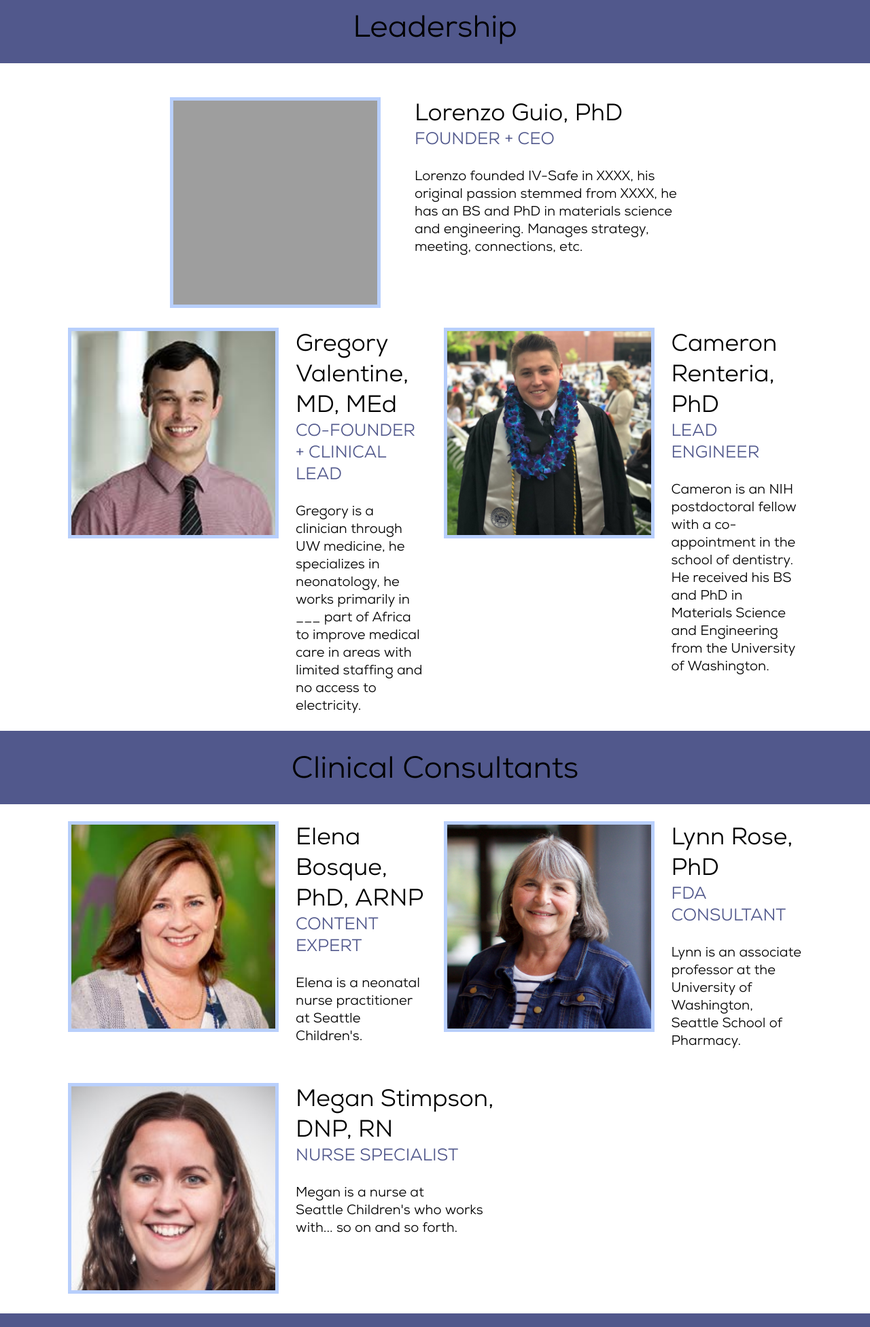
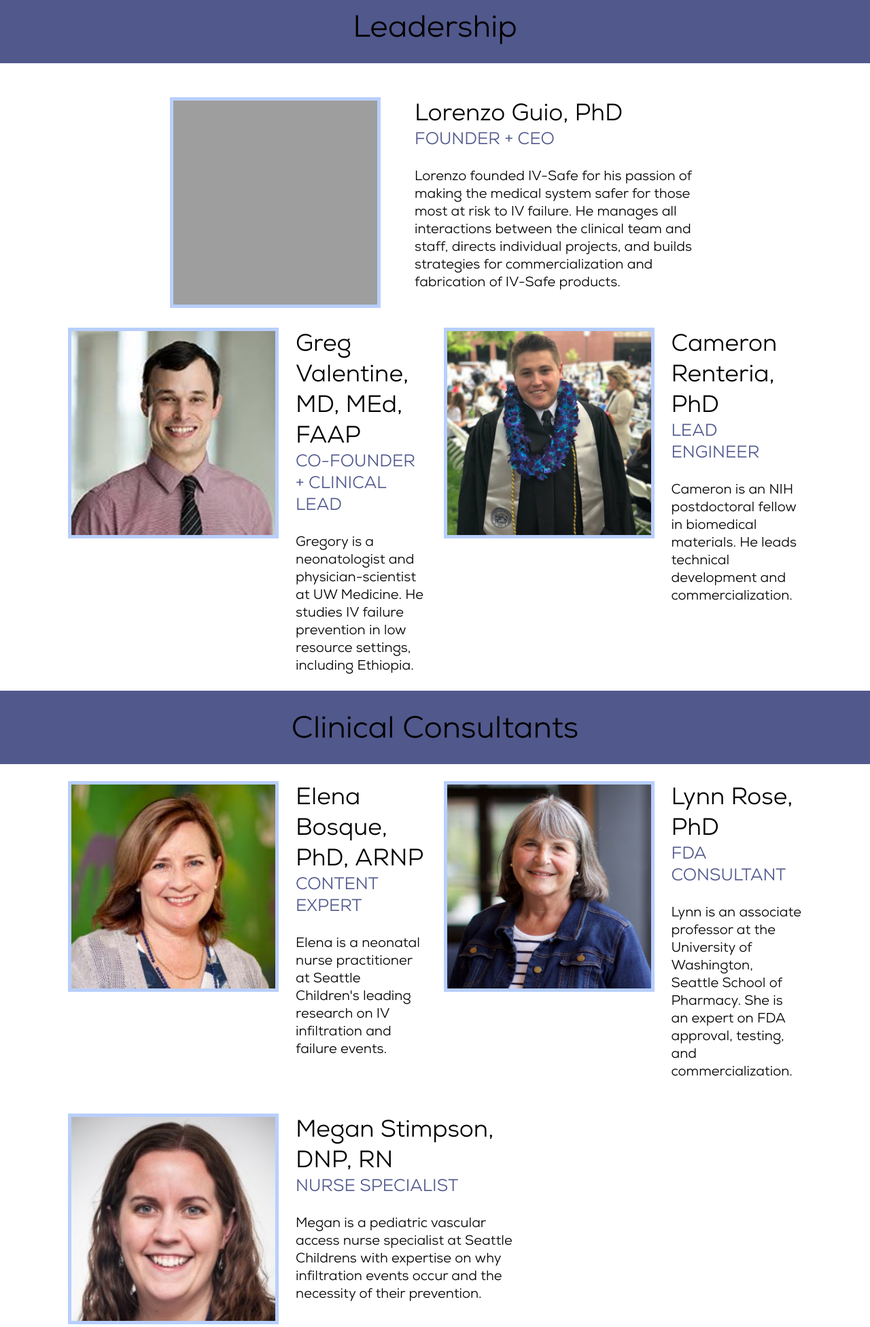
Before and after one commit to wkitch13/IV-Safe, a Flask app: page /team in a window 1280 px wide. Shown: the part 420-2372 px from the top of the page at 68% size. Run offline with Flask 3, Linux system fonts and the light colour scheme; grey boxes are pictures that could not be loaded.

Commit message:
updated team page blurbs

```diff
--- a/static/base.css
+++ b/static/base.css
@@ -104,7 +104,7 @@ footer img {
 footer .footer_links {
     display: flex;
     flex-direction: column;
-    flex-align: left;
+    flex-align: right;
     padding: 25px 0px;
 }
 
--- a/templates/team.html
+++ b/templates/team.html
@@ -13,8 +13,10 @@
             <div class="text">
                 <div class="name">Lorenzo Guio, PhD</div>
                 <div class="title">FOUNDER + CEO</div>
-                <div class="description">Lorenzo founded IV-Safe in XXXX, his original passion stemmed from XXXX, he has an
-                BS and PhD in materials science and engineering. Manages strategy, meeting, connections, etc.</div>
+                <div class="description">Lorenzo founded IV-Safe for his passion of making the medical system safer for
+                    those most at risk to IV failure. He manages all interactions between the clinical team and staff,
+                    directs individual projects, and builds strategies for commercialization and fabrication of IV-Safe
+                    products.</div>
             </div>
         </div>
 
@@ -23,11 +25,11 @@
                 <img src="{{ url_for('static', filename='images/GregV.jpeg') }}" alt="IV" style="width:300px;height:300px">
             </div>
             <div class="text">
-                <div class="name">Gregory Valentine, MD, MEd</div>
+                <div class="name">Greg Valentine, MD, MEd, FAAP</div>
                 <div class="title">CO-FOUNDER + CLINICAL LEAD</div>
-                <div class="description">Gregory is a clinician through UW medicine, he specializes in neonatology, he works
-                primarily in ___ part of Africa to improve medical care in areas with limited staffing and no access to
-                electricity.</div>
+                <div class="description">Gregory is a neonatologist and physician-scientist at UW Medicine. He studies IV
+                    failure prevention in low resource settings, including Ethiopia.
+                    </div>
             </div>
 
             <div class="image">
@@ -36,9 +38,8 @@
             <div class="text">
                 <div class="name">Cameron Renteria, PhD</div>
                 <div class="title">LEAD ENGINEER</div>
-                <div class="description">Cameron is an NIH postdoctoral fellow with a co-appointment in the school of
-                    dentistry. He received his BS and PhD in Materials Science and Engineering from the University of
-                    Washington.</div>
+                <div class="description">Cameron is an NIH postdoctoral fellow in biomedical materials. He leads technical
+                development and commercialization.</div>
             </div>
         </div>
 
@@ -51,7 +52,8 @@
             <div class="text">
                 <div class="name">Elena Bosque, PhD, ARNP</div>
                 <div class="title">CONTENT EXPERT</div>
-                <div class="description">Elena is a neonatal nurse practitioner at Seattle Children's.</div>
+                <div class="description">Elena is a neonatal nurse practitioner at Seattle Children's leading research
+                    on IV infiltration and failure events.</div>
             </div>
 
             <div class="image">
@@ -61,7 +63,7 @@
                 <div class="name">Lynn Rose, PhD</div>
                <div class="title">FDA CONSULTANT</div>
                 <div class="description">Lynn is an associate professor at the University of Washington, Seattle School of
-                Pharmacy.</div>
+                Pharmacy. She is an expert on FDA approval, testing, and commercialization.</div>
             </div>
         </div>
 
@@ -72,7 +74,9 @@
             <div class="text">
                 <div class="name">Megan Stimpson, <br>DNP, RN</div>
                 <div class="title">NURSE SPECIALIST</div>
-                <div class="description">Megan is a nurse at <br> Seattle Children's who works <br> with... so on and so forth.</div>
+                <div class="description"> Megan is a pediatric vascular <br> access nurse specialist at Seattle <br>
+                    Childrens with expertise on why <br>infiltration events occur and the <br> necessity of their prevention.
+                </div>
             </div>
         </div>
 
@@ -107,8 +111,8 @@
             <div class="text">
                 <div class="name">Aditya Goparaju</div>
                 <div class="title">BIOENGINEERING BS</div>
-                <div class="description">Aditya is an undergraduate in bioengineering, shadowing, consulting with
-                    practitioners and hospital financial committees.</div>
+                <div class="description">Aditya is an undergraduate in Bioengineering. He manages all direct contact with
+                    practitioners and hospital financial committees to understand market interest and implementation.</div>
             </div>
 
             <div class="image">
```
